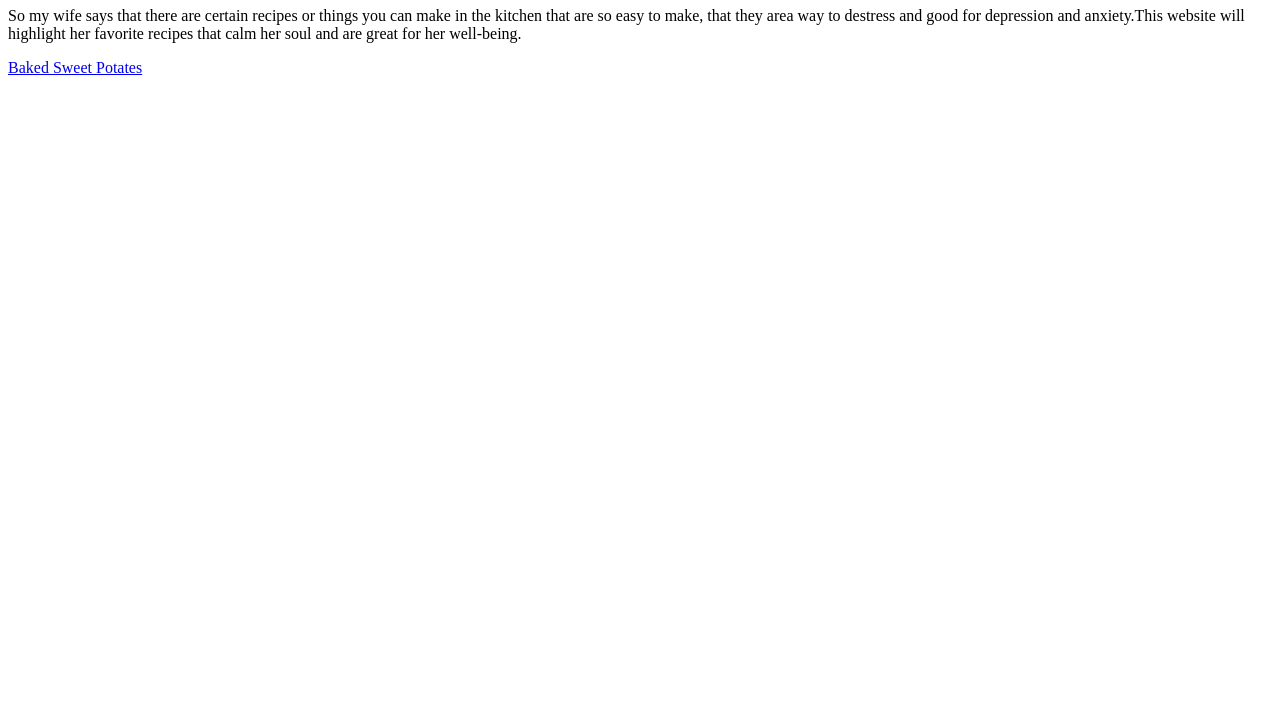
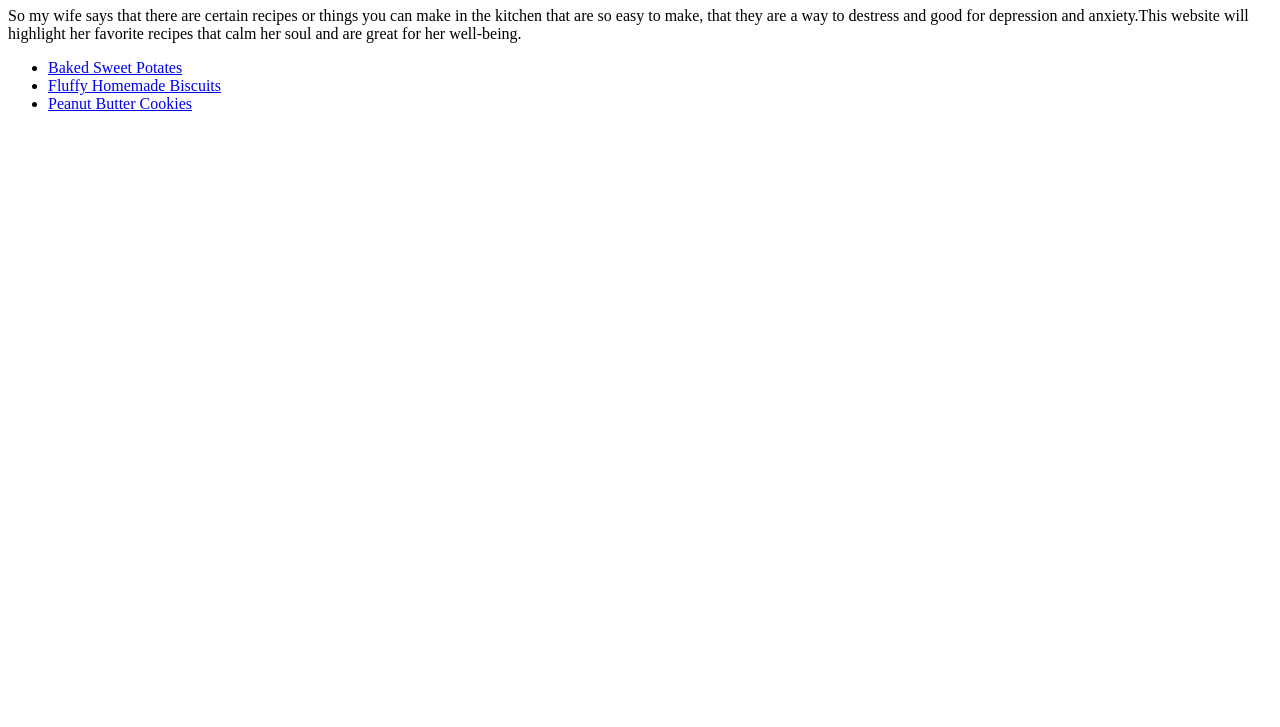
Before and after one commit to dariel-11/Odin-Recipes, a plain HTML site: page index.html in a window 1280 px wide. Shown: the part 73-800 px from the top of the page. Drawn offline with Linux system fonts and the light colour scheme.

Commit message:
Added new recipes link; fixed typo in introduction paragraph.

```diff
--- a/index.html
+++ b/index.html
@@ -7,9 +7,13 @@
 
     <h1> Odin Recipes </h1>
 
-    <p> So my wife says that there are certain recipes or things you can make in the kitchen that are so easy to make, that they area way to destress and good for depression and anxiety.This website will highlight her favorite recipes that calm her soul and are great for her well-being. </p>
+    <p> So my wife says that there are certain recipes or things you can make in the kitchen that are so easy to make, that they are a way to destress and good for depression and anxiety.This website will highlight her favorite recipes that calm her soul and are great for her well-being. </p>
 
-      <a href="./Recipes/Baked_Sweet_Potatoes.html"> Baked Sweet Potates </a>
+      <ul>
+        <li> <a href="./Recipes/Baked_Sweet_Potatoes.html"> Baked Sweet Potates    </a> </li>
+        <li> <a href="./Recipes/Fluffy_Biscuits.html"> Fluffy Homemade Biscuits    </a> </li>
+        <li> <a href="./Recipes/Peanut_Butter_Cookies.html"> Peanut Butter Cookies </a> </li>
+
   </body>
   </head>
 </html>
```
